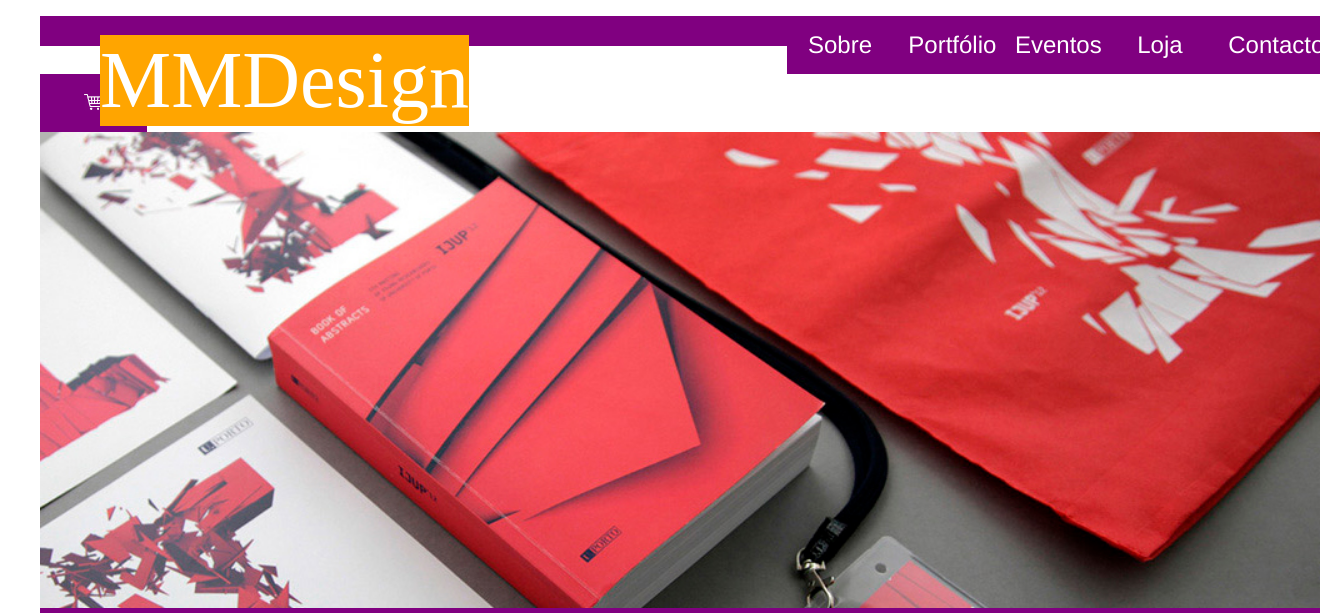
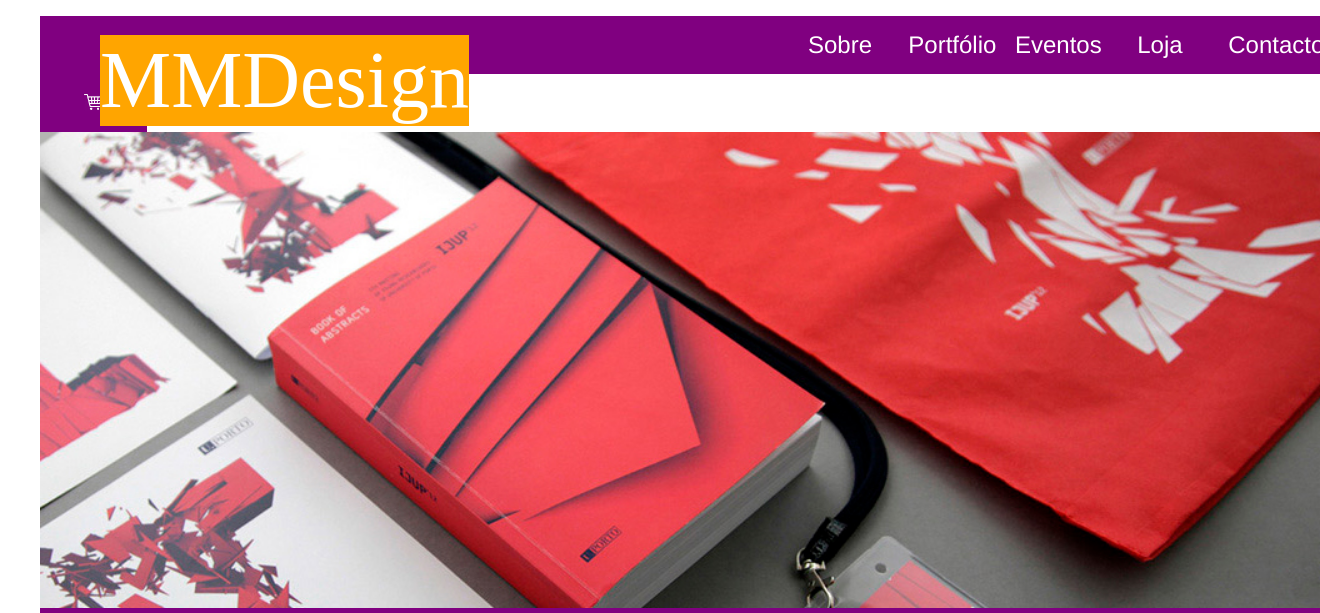
Before and after one commit to MadalenaSousa/ProjectTI, a PHP site: page /artigo.html in a window 1320 px wide; the page is wider, and only the part inside the window is pictured. Shown: the top 613 px of that part. Run offline with PHP 8.4, Linux system fonts and the light colour scheme.

Commit message:
1/2 prob fixed

```diff
--- a/css/style.css
+++ b/css/style.css
@@ -44,22 +44,16 @@ a {
     text-align: center;
     padding: 15px;
     margin: 0;
+    background-color: purple;
 }
 
 .img-video {
     padding: 0;
 }
 
-[class*='col-'].empty {
-    content: "";
-    background-color: purple;
-}
-
-[class*='col-']:not(.empty) {
-    background: purple;
-}
-.grid .grid [class*='col-']:not(.empty) {
-    background: purple;
+[class*='col-'].empty::after {
+    content:'';
+    margin-left: calc(60px + 20px);
 }
 
 .col-2 {
```
